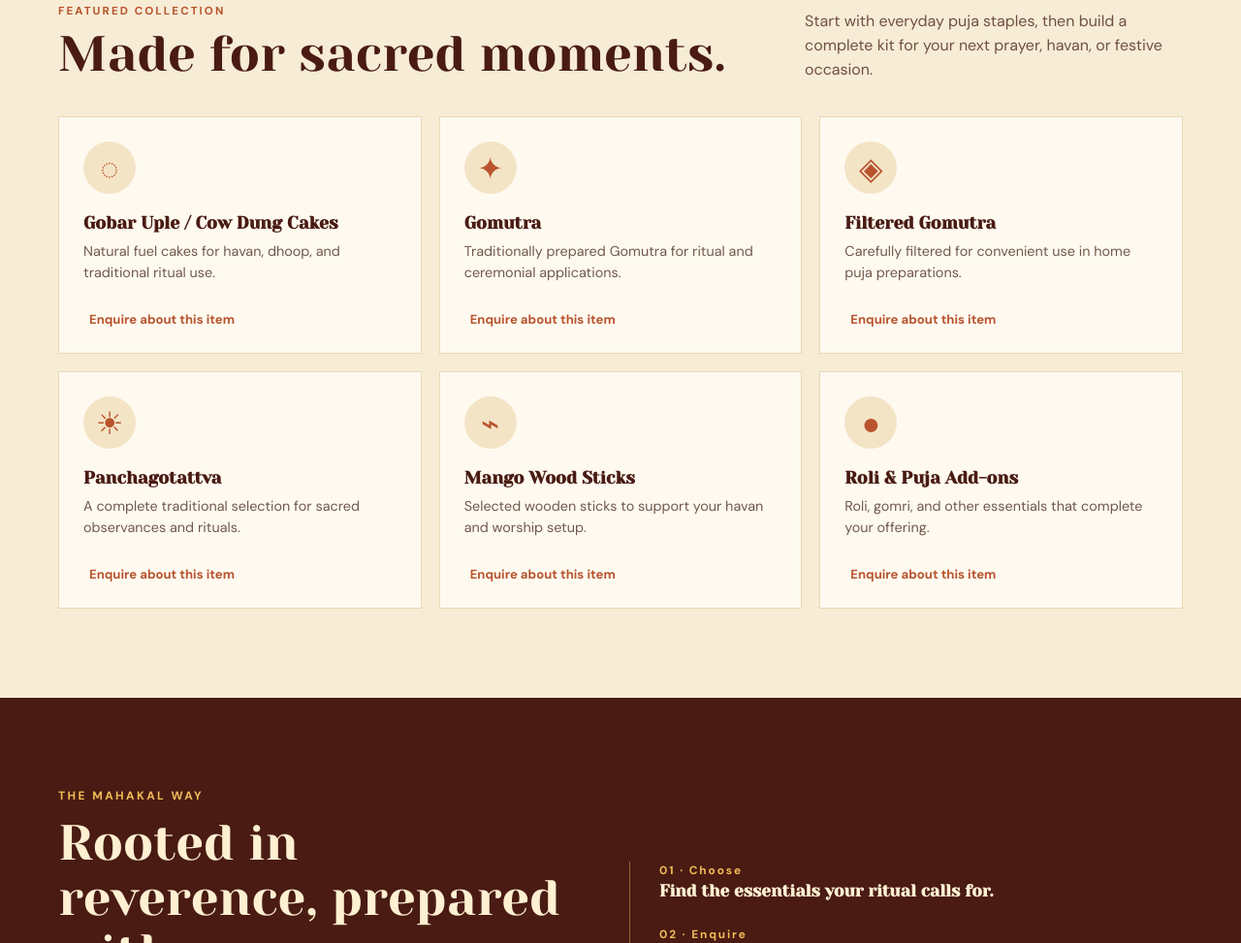
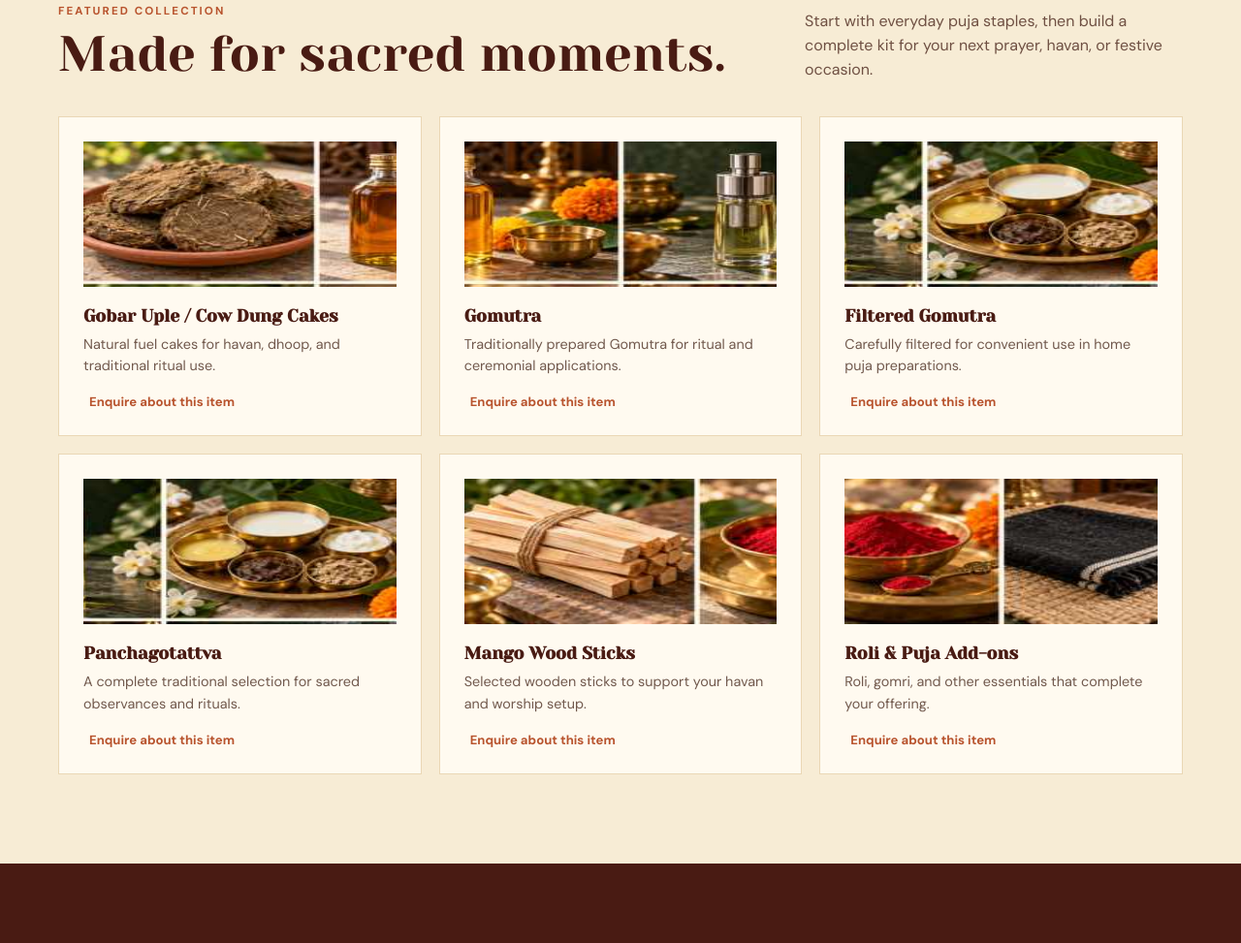
Before and after one commit to Mrunal-Patil2605/mahakal-gotattva, a plain HTML site: page index.html in a window 1280 px wide. Shown: the part 895-1868 px from the top of the page at 97% size. Drawn offline with Linux system fonts and the light colour scheme.

Commit message:
Add files via upload

```diff
--- a/index.html
+++ b/index.html
@@ -53,5 +53,16 @@
       window.open(base + encodeURIComponent(text), '_blank', 'noopener');
     }));
   </script>
+  <style>
+    /* Product imagery: one original catalog sheet, cropped per product card. */
+    .product .symbol { width:100%; height:150px; border-radius:0; background-image:url('mahakal-catalog-small.jpg'); background-size:300% 200%; background-repeat:no-repeat; color:transparent; }
+    .product:nth-child(1) .symbol { background-position:0% 0%; }
+    .product:nth-child(2) .symbol { background-position:50% 0%; }
+    .product:nth-child(3) .symbol { background-position:100% 0%; }
+    .product:nth-child(4) .symbol { background-position:100% 0%; }
+    .product:nth-child(5) .symbol { background-position:0% 100%; }
+    .product:nth-child(6) .symbol { background-position:50% 100%; }
+    @media(max-width:720px){.product .symbol{height:130px}}
+  </style>
 </body>
 </html>
```
Also changed, not shown: mahakal-catalog-small.jpg (added).
